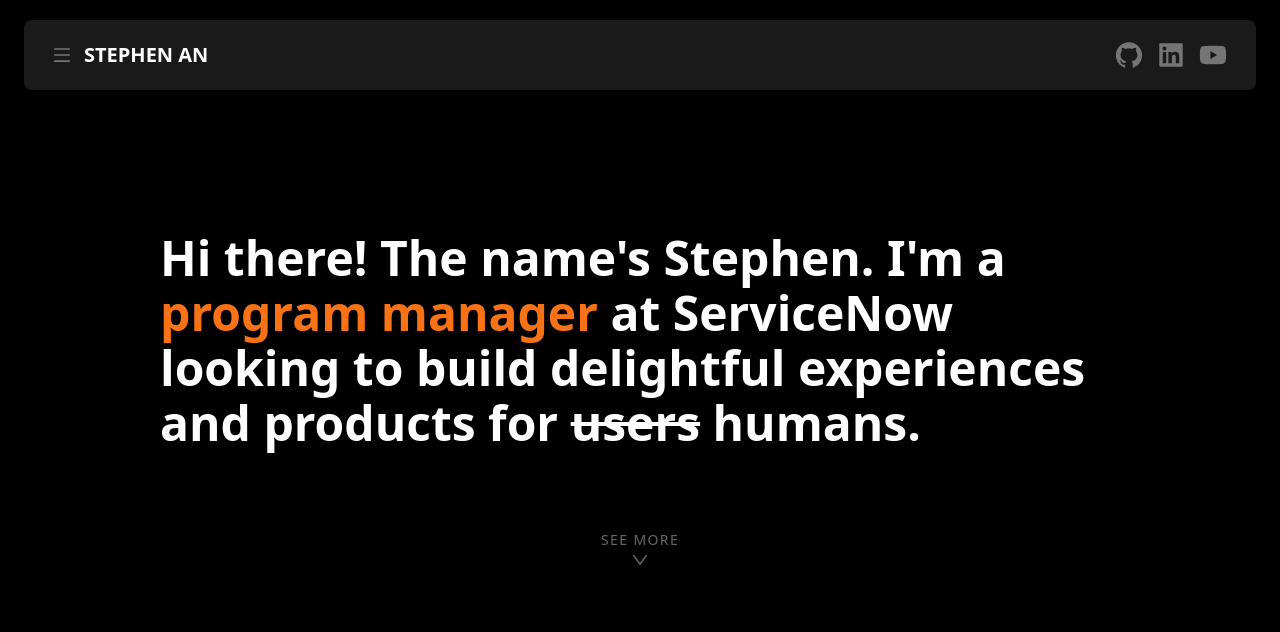
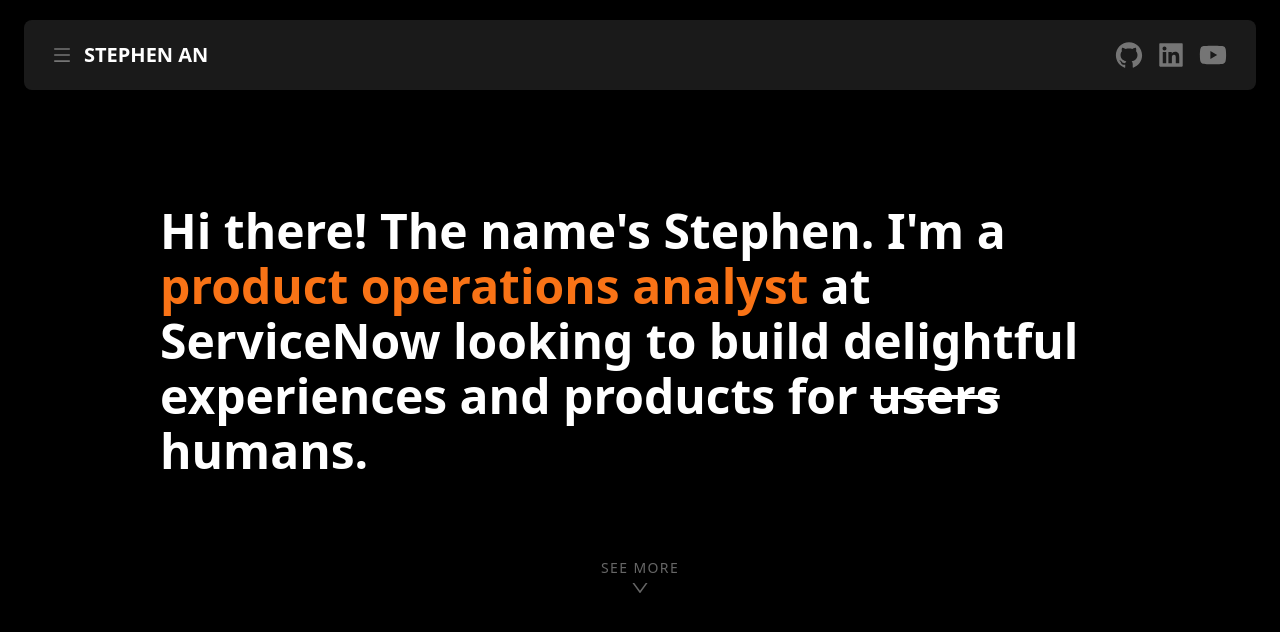
Before and after one commit to stephenfcan/portfolio-site, a Next.js app: page / in a window 1280 px wide. Shown: the top 632 px of the page. Built offline with nearby package versions, Linux system fonts and the light colour scheme.

Commit message:
change title 1

```diff
--- a/components/Hero.jsx
+++ b/components/Hero.jsx
@@ -6,7 +6,7 @@
   return (
     <div className='min-h-screen h-full pt-32 md:py-40 md:flex items-center'>
       <div className='space-y-10 md:space-y-20 flex flex-col items-center'>
-        <h1 className='font-semibold text-2xl md:text-5xl text-white md:leading-[55px]'>Hi there! The name&apos;s Stephen. I&apos;m a <span className='text-orange-500'>program manager</span> at ServiceNow looking to build delightful experiences and products for <s>users</s> humans.</h1>
+        <h1 className='font-semibold text-2xl md:text-5xl text-white md:leading-[55px]'>Hi there! The name&apos;s Stephen. I&apos;m a <span className='text-orange-500'>product operations analyst</span> at ServiceNow looking to build delightful experiences and products for <s>users</s> humans.</h1>
         <Link href='#about'>
           <button className='flex flex-col text-center justify-center items-center text-white/40 hover:text-white'>
             <h1 className='text-sm font-extralight tracking-widest transition-all'>SEE MORE</h1>
--- a/components/Portfolio.jsx
+++ b/components/Portfolio.jsx
@@ -10,7 +10,7 @@
           {/* ServiceNow Job */}
           <ExperienceBanner
             date={'Jan 2023 - Present'}
-            title={'Program Manager 1 - Application Strategy'}
+            title={'Product Operations Analyst I'}
             company={'ServiceNow'}
             link={'https://www.servicenow.com/'}
             city={'Santa Clara'}
```
